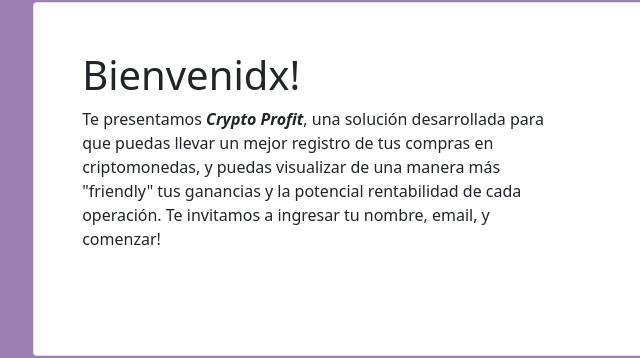
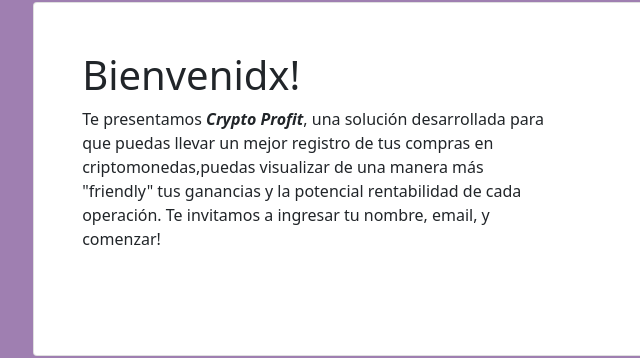
Before and after one commit to luucaste/CryptoCalc, a plain HTML site: page index.html in a window 1280 px wide. Shown: the part 113-471 px from the top of the page, 82-722 px from the left. Drawn offline with nearby package versions, Linux system fonts and the light colour scheme.

Commit message:
Update index.html

```diff
--- a/index.html
+++ b/index.html
@@ -17,7 +17,7 @@
                     <div class="card-titleAndText">
                         <h1 class="card-title">Bienvenidx!</h1>
                         <div class="card-text">
-                            <p>Te presentamos <b><i>Crypto Profit</i></b>, una solución desarrollada para que puedas llevar un mejor registro de tus compras en criptomonedas, y puedas visualizar de una manera más "friendly" tus ganancias y la potencial rentabilidad de cada operación. Te invitamos a ingresar tu nombre, email, y comenzar!</p>
+                            <p>Te presentamos <b><i>Crypto Profit</i></b>, una solución desarrollada para que puedas llevar un mejor registro de tus compras en criptomonedas,puedas visualizar de una manera más "friendly" tus ganancias y la potencial rentabilidad de cada operación. Te invitamos a ingresar tu nombre, email, y comenzar!</p>
                         </div>
                     </div>
                     <div class="container-login">
```
